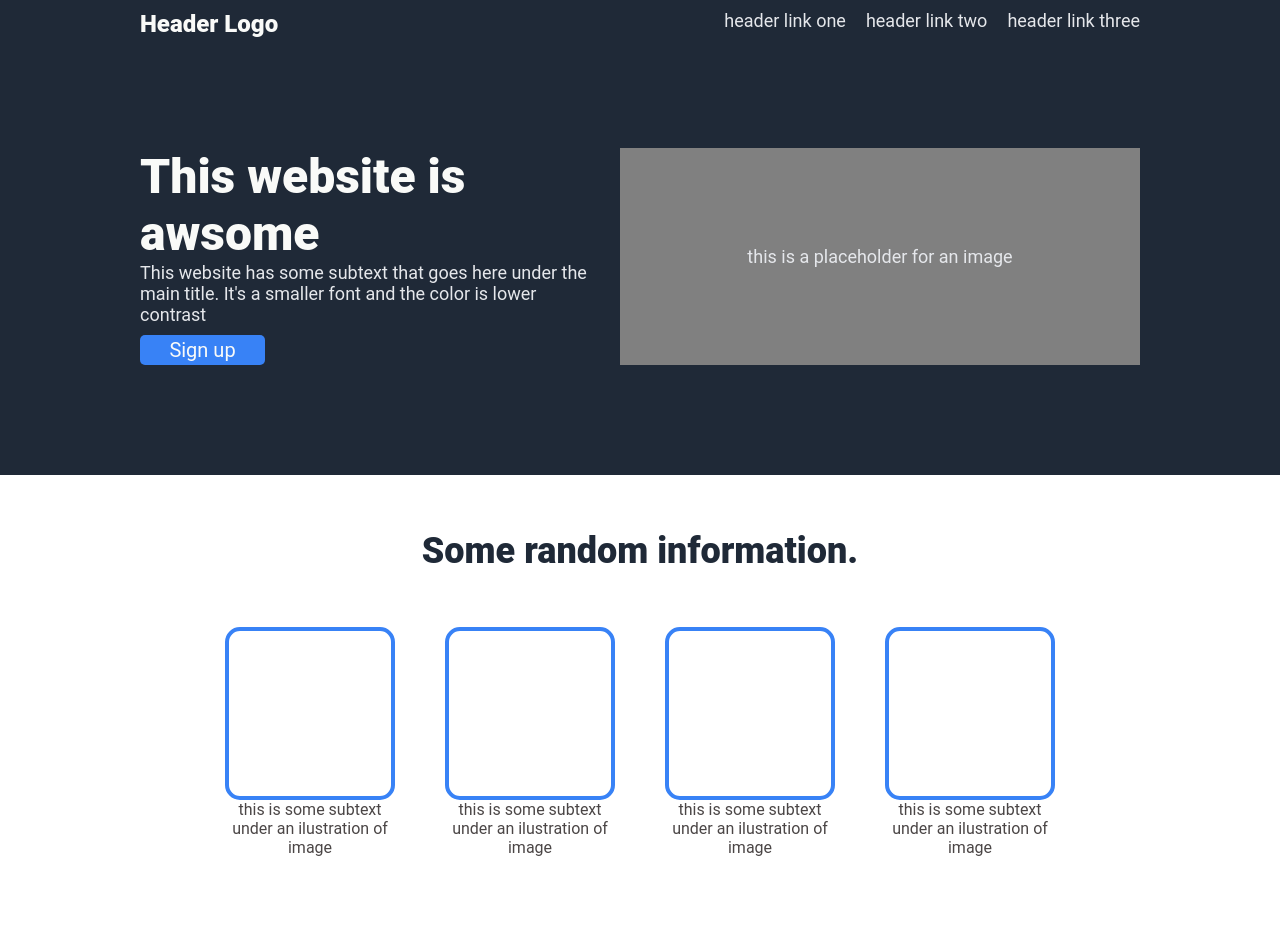
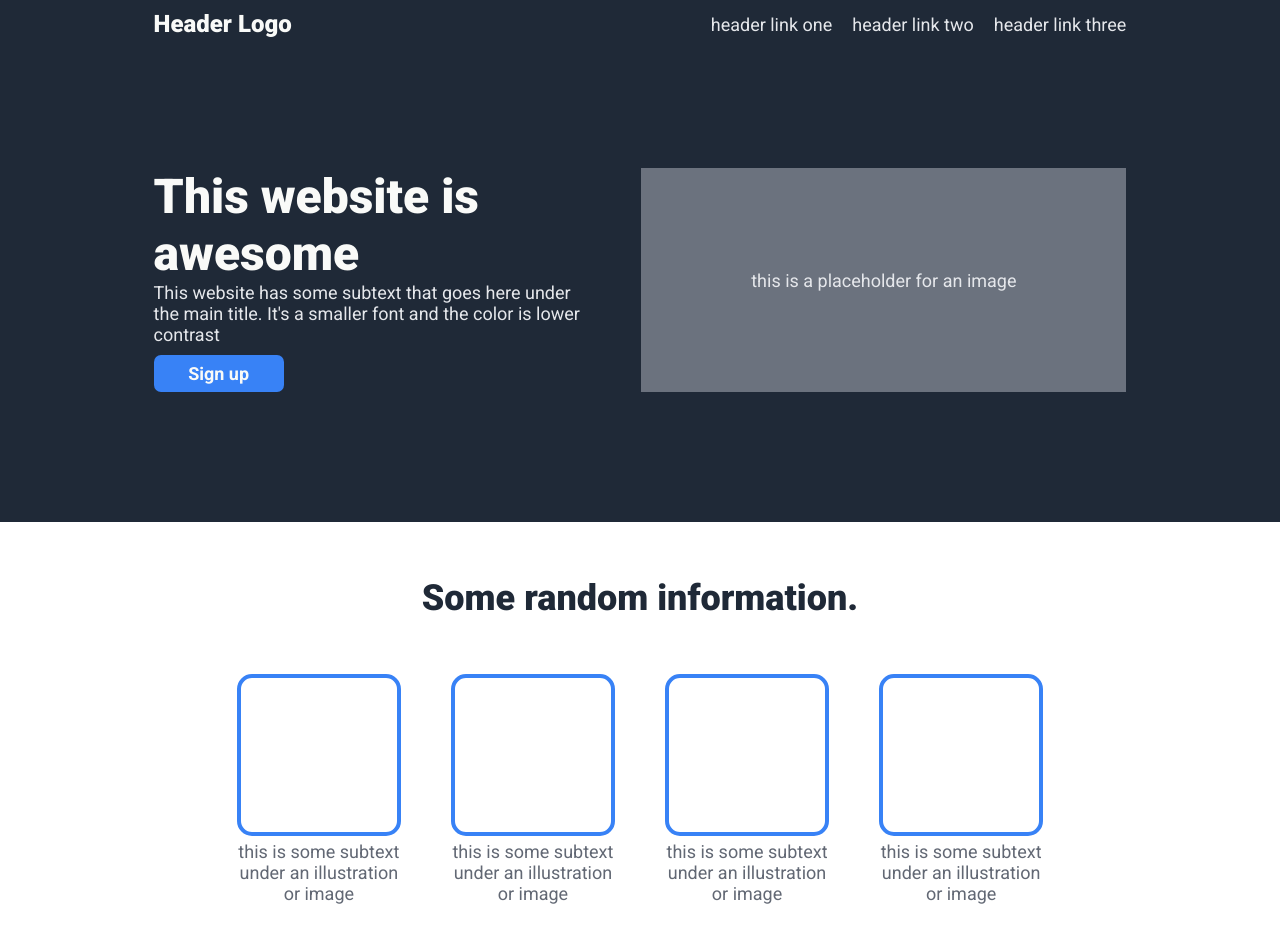
Before and after one commit to tobisima/landing_page, a plain HTML site: page index.html in a window 1280 px wide. Shown: the top 952 px of the page. Drawn offline with Linux system fonts and the light colour scheme.

Commit message:
Complete the project

```diff
--- a/index.html
+++ b/index.html
@@ -5,6 +5,9 @@
   <meta http-equiv="X-UA-Compatible" content="IE=edge">
   <meta name="viewport" content="width=device-width, initial-scale=1.0">
   <link rel="stylesheet" href="style.css">
+  <link rel="preconnect" href="https://fonts.googleapis.com">
+<link rel="preconnect" href="https://fonts.gstatic.com" crossorigin>
+<link href="https://fonts.googleapis.com/css2?family=Roboto:ital,wght@0,300;0,400;0,500;0,700;0,900;1,300&display=swap" rel="stylesheet">
   <title>Awsome website</title>
 </head>
 
@@ -19,9 +22,8 @@
 
     <div class="title_container">
       <div class="title">
-        <h1>This website is awsome</h1>
-        <p>This website has some subtext that goes here under the main title. It's a smaller font and the color is lower
-              contrast</p>
+        <h1>This website is awesome</h1>
+        <p>This website has some subtext that goes here under the main title. It's a smaller font and the color is lower contrast</p>
         <div class="button">Sign up</div>
       </div>
       <div class="image"><a>this is a placeholder for an image</a></div>
@@ -33,24 +35,43 @@
     <div class="information">
       <div>
         <div class="image"></div>
-        <div>this is some subtext under an ilustration of image</div>
+        <p>this is some subtext under an illustration or image</p>
       </div>
 
       <div>
         <div class="image"></div>
-        <div>this is some subtext under an ilustration of image</div>
+        <p>this is some subtext under an illustration or image</p>
       </div>
 
       <div>
         <div class="image"></div>
-        <div>this is some subtext under an ilustration of image</div>
+        <p>this is some subtext under an illustration or image</p>
       </div>
 
       <div>
         <div class="image"></div>
-        <div>this is some subtext under an ilustration of image</div>
+        <p>this is some subtext under an illustration or image</p>
       </div>
     </div>
   </section>
+
+  <section class="quote-section">
+    <div>
+      <p><em>This is an inspiring quote, or a testimonial from a customer. Maybe it's just filling up space, or maybe people will actually read it. Who knows? All I know is that it looks nice.</em></p>
+      <h4>-Thor, God of Thunder</h4>
+    </div>
+  </section>
+
+  <section>
+    <div class="blue_div">
+      <div>
+        <h5>Call to action! It's time!</h5>
+        <p>Sign up for our product by clicking that button right over there!</p>
+      </div>
+      <div class="button">Sign up</div>
+    </div>
+  </section>
+
+  <footer>Copyright&nbsp &copy &nbspThe Odin Progect 2021</footer>
 </body>
 </html>
--- a/style.css
+++ b/style.css
@@ -1,71 +1,57 @@
-* {border: 1px soli red;}
-
-html {
-    box-sizing: border-bo;
+body, h1, h3, h4, h5, p, a, nav, .information {
+    font-family: 'Roboto', sans-serif;
+    margin: auto;
 }
 
-*, *:before, *:after {
-    box-sizing: inheri;
-  }
-
-body {
-    font-family: Roboto, Arial, Helvetica, sans-serif;
-    margin: 0;
+ section,nav,.title_container,.image,.button,.information,.information div,.blue_div{
+    display: flex;
 }
 
 section {
-    display: flex;
     flex-direction: column;
     align-items: center;
 }
 
-.hero {
+.hero, footer {
    background-color: #1f2937;
    color:#f9faf8;
 }
 
 nav {
-    display: flex;
     gap: 20px;
     padding-top: 10px;
-    width: 1000px;
-    margin: auto;
+    width: 76%;
 }
 
 h3 {
     font-size: 24px;
     color:#f9faf8;
     font-weight: 800;
-    margin: auto;
     flex:1;
 }
 
- .hero p,a {
+ .hero p, .blue_div p, a {
     font-size: 18px;
     color: #e5e7eb;
-    margin: 0;
 }
 
 .title_container {
-    display: flex;
-    width: 1000px;
-    margin: 110px auto;
-    gap: 30px;
+    width:76%;
+    margin: 130px auto;
+    gap: 50px;
 }
 
 h1 {
   font-size: 48px;
   font-weight: 800;
-  margin: auto;
 }
 
  .hero .image {
-    background-color: grey;
-    display: flex;
+    background-color: #6b727e;
     align-items: center;
     justify-content: center;
-    flex: auto;
-    }
+    flex: 1;
+}
 
 .title {
     flex-basis: 45%;
@@ -73,13 +59,13 @@ h1 {
 
 .button {
     background-color: #3882f6;
-    width: 125px;
-    height: 30px;
-    border-radius: 5px;
-    display: flex;
+    width: 130px;
+    height: 37px;
+    border-radius: 7px;
     justify-content: center;
     align-items: center;
-    font-size: 20px;
+    font-size: 18px;
+    font-weight: 700;
     margin-top: 10px;
 }
 
@@ -91,25 +77,67 @@ h2 {
 }
 
 .information {
-    display: flex;;
-    width: 830px;
+    width: 63%;
     height:230px;
     gap: 50px;
-    margin: auto;
     margin-bottom: 110px;
+    color: #626874;
+    font-size: 18px;
 }
 
 .information div {
   text-align: center;
-  display: flex;
   flex-direction: column;
-  color: rgb(75, 70, 70);
-
+  gap: 5px;
 }
 
 .information .image {
     border: 4px solid #3882f6;
     border-radius: 15px;
     flex: 1;
+}
 
+.quote-section {
+    color: #1f2937;
+    background-color: #e5e7eb;
+    font-size: 36px;
 }
+
+.quote-section div {
+    width: 60%;
+    margin-top: 120px;
+    margin-bottom: 90px;
+}
+
+h4 {
+    text-align: end;
+    margin-right: 40px;
+    font-size: 23px;
+}
+
+.blue_div {
+    color:#f9faf8;
+    background-color: #3882f6;
+    align-items: center;
+    width: 76%;
+    margin: 90px auto;
+    border-radius: 7px;
+}
+
+.blue_div div {
+    margin: 50px auto;
+}
+
+h5 {
+    font-size: 27px;
+}
+
+.blue_div .button {
+    border: 2px solid #f9faf8;
+}
+
+footer{
+    text-align: center;
+    padding: 35px;
+    font-size: 18px;
+}
```
